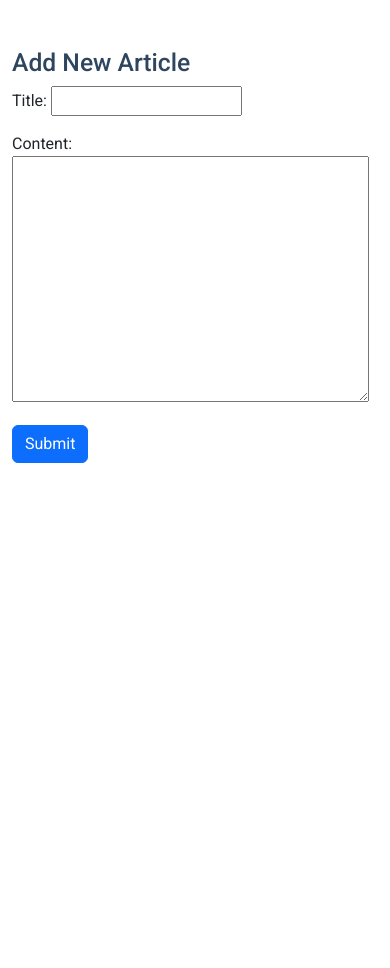
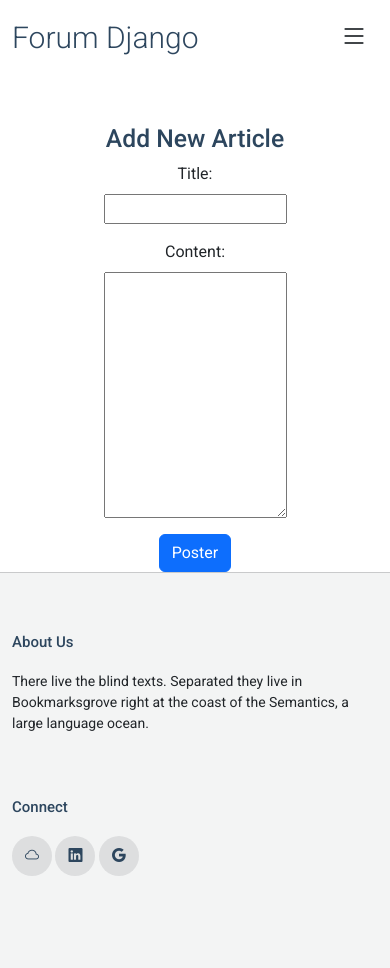
Before and after one commit to pinpin-http/multilang_site-, a Django app: page /add_article/ in a window 390 px wide. Before the commit the page ends 463 px from the top, so only its background shows below. Run offline with Django 5.2, Linux system fonts and the light colour scheme; some libraries are stand-ins or nearby versions.

Commit message:
modified:   db.sqlite3 	modified:   main/static/css/auth.css 	modified:   main/static/css/main.css 	modified:   main/templates/add_article.html 	modified:   main/templates/article_detail.html 	modified:   main/templates/auth.html 	modified:   main/templates/base.html 	new file:   notes

```diff
--- a/main/static/css/main.css
+++ b/main/static/css/main.css
@@ -210,6 +210,7 @@ h6 {
     left: -100%;
     visibility: visible;
   }
+
 }
 
 /* Navmenu - Mobile */
--- a/main/templates/add_article.html
+++ b/main/templates/add_article.html
@@ -1,4 +1,5 @@
 {% load static %}
+
 <!DOCTYPE html>
 <html lang="en">
 
@@ -15,21 +16,121 @@
   <link href="{% static 'vendor/swiper/swiper-bundle.min.css' %}" rel="stylesheet">
   <link href="{% static 'vendor/glightbox/css/glightbox.min.css' %}" rel="stylesheet">
   <link href="{% static 'css/main.css' %}" rel="stylesheet">
+  <style>
+    .form-container {
+      max-width: 50%;
+      margin: 0 auto;
+    }
+
+    .form-container input,
+    .form-container textarea {
+      width: 100%;
+    }
+
+    .form-group label {
+      display: block;
+      text-align: center;
+      margin-bottom: 0.5rem;
+    }
+
+    .form-group input,
+    .form-group textarea {
+      display: block;
+      margin: 0 auto 1rem;
+    }
+
+    .btn-center {
+      display: flex;
+      justify-content: center;
+    }
+    .no-underline {
+    text-decoration: none;
+  }
+  .no-underline:hover {
+    text-decoration: none;
+  }
+  #logout-link{
+    color: #34bf49;;
+  }
+  </style>
 </head>
 
 <body class="index-page">
 
+  <header id="header" class="header d-flex align-items-center sticky-top">
+    <div class="container-fluid container-xl position-relative d-flex align-items-center justify-content-between">
+
+      <a href="{% url 'article_list' %}" class="logo d-flex align-items-center">
+        <h1 class="sitename">Forum Django</h1>
+      </a>
+
+      <nav id="navmenu" class="navmenu">
+        <ul>
+          <li><a href="{% url 'article_list' %}" class="active">Home</a></li>
+          {% if user.is_authenticated %}
+          <li>
+            <form method="post" action="{% url 'logout' %}">
+              {% csrf_token %}
+              <a href="#" id="logout-link" class="btn btn-link no-underline" style="padding: 0;">Logout</a>
+            </form>
+          </li>
+          {% else %}
+          <li><a href="{% url 'auth_view' %}">s'authentifier</a></li>
+
+          {% endif %}
+        </ul>
+        <i class="mobile-nav-toggle d-xl-none bi bi-list"></i>
+      </nav>
+
+    </div>
+  </header>
   <main class="main">
     <div class="container mt-5">
-    <h2>Add New Article</h2>
+      <div class="form-container">
+        <h2 class="text-center">Add New Article</h2>
         <form method="post" enctype="multipart/form-data">
           {% csrf_token %}
-      {{ form.as_p }}
-      <button type="submit" class="btn btn-primary">Submit</button>
+          <div class="form-group">
+            {{ form.title.label_tag }}
+            {{ form.title }}
+          </div>
+          <div class="form-group">
+            {{ form.content.label_tag }}
+            {{ form.content }}
+          </div>
+          <div class="btn-center">
+            <button type="submit" class="btn btn-primary">Poster</button>
+          </div>
         </form>
+      </div>
     </div>
   </main>
 
+  <footer id="footer" class="footer light-background">
+    <div class="container">
+      <div class="row g-4">
+        <div class="col-md-6 col-lg-3 mb-3 mb-md-0">
+          <div class="widget">
+            <h3 class="widget-heading">About Us</h3>
+            <p class="mb-4">
+              There live the blind texts. Separated they live in Bookmarksgrove
+              right at the coast of the Semantics, a large language ocean.
+            </p>
+          </div>
+        </div>
+        <div class="col-md-6 col-lg-3 pl-lg-5">
+          <div class="widget">
+            <h3 class="widget-heading">Connect</h3>
+            <ul class="list-unstyled social-icons light mb-3">
+              <li><a href="https://www.bouazzaouisoheib.site/" target="_blank"><span class="bi bi-cloud"></span></a></li>
+              <li><a href="https://www.linkedin.com/in/soheib-bouazzaoui/" target="_blank"><span class="bi bi-linkedin"></span></a></li>
+              <li><a href="mailto:bouazzaoui.soheib.pro@gmail.com"><span class="bi bi-google"></span></a></li>
+            </ul>
+          </div>
+        </div>
+      </div>
+    </div>
+  </footer>
   <!-- Vendor JS Files -->
   <script src="{% static 'vendor/bootstrap/js/bootstrap.bundle.min.js' %}"></script>
   <script src="{% static 'vendor/php-email-form/validate.js' %}"></script>
--- a/main/templates/article_detail.html
+++ b/main/templates/article_detail.html
@@ -31,7 +31,7 @@
     <div class="container-fluid container-xl position-relative d-flex align-items-center justify-content-between">
 
       <a href="{% url 'article_list' %}" class="logo d-flex align-items-center">
-        <h1 class="sitename">Active.</h1>
+        <h1 class="sitename">Forum Django</h1>
       </a>
 
 
@@ -46,7 +46,7 @@
             </form>
           </li>
           {% else %}
-          <li><a href="{% url 'auth_view' %}">Authentification</a></li>
+          <li><a href="{% url 'auth_view' %}">s'authentifier</a></li>
 
           {% endif %}
         </ul>
--- a/main/templates/auth.html
+++ b/main/templates/auth.html
@@ -36,7 +36,7 @@
             {{ login_form.as_p }}
             <button class="submit" type="submit">Sign In</button>
           </form>
-          <a href="{% url 'article_list' %}" class="btn btn-link">Back to Home</a>
+          <a href="{% url 'article_list' %}" class="btn btn-link" style="color: black;">Back to Home</a>
         </div>
 
         <div class="sub-cont">
@@ -61,15 +61,13 @@
               {{ register_form.as_p }}
               <button type="submit" class="submit">Sign Up Now</button>
             </form>
-            <a href="{% url 'article_list' %}" class="btn btn-link">Back to Home</a>
+            <a href="{% url 'article_list' %}" class="btn btn-link" style="color: black;">Back to Home</a>
           </div>
         </div>
       </div>
     </div>
   </main>
 
-  <!-- Scroll Top -->
-  <a href="#" id="scroll-top" class="scroll-top d-flex align-items-center justify-content-center"><i class="bi bi-arrow-up-short"></i></a>
 
   <!-- Preloader -->
   <div id="preloader"></div>
```
Also changed, not shown: main/static/css/auth.css (+5 -3 lines), main/templates/base.html (+5 -7 lines), db.sqlite3, 1 other file. Lines whose indentation alone changed are shown as unchanged.
